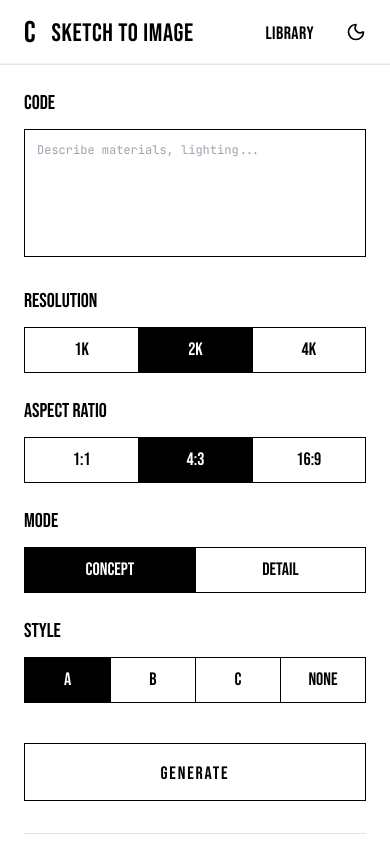
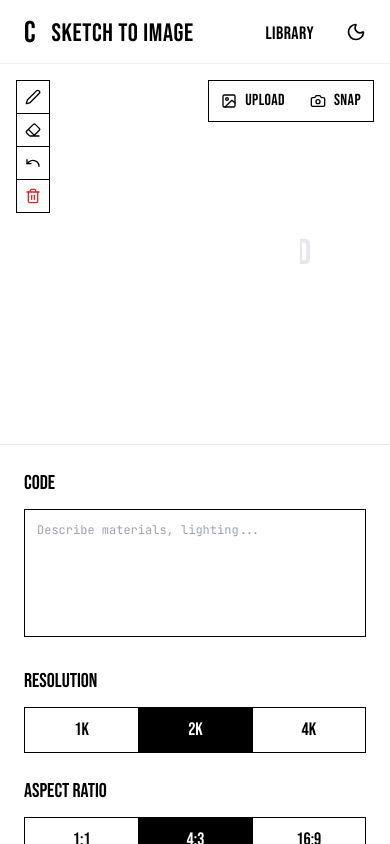
Before and after one commit to kimdongwook-crete/CRE-TE-SKETCH-to-IMAGE, a React (Vite) app: page / in a window 390 px wide. Built offline with nearby package versions, Linux system fonts and the light colour scheme.

Commit message:
Optimize mobile layout with fixed canvas ratio and responsive sizing

```diff
--- a/App.tsx
+++ b/App.tsx
@@ -364,7 +364,7 @@ function App() {
             />
           )}
 
-          <div className="flex-1 relative bg-white dark:bg-black flex flex-col min-w-0">
+          <div className="relative bg-white dark:bg-black flex flex-col min-w-0 h-[45vh] md:h-auto md:flex-1">
             <div className="w-full h-full relative">
               {activeTab === 'create' && (
                 <CanvasBoard
@@ -380,7 +380,7 @@ function App() {
               )}
             </div>
           </div>
-          <div className="w-full md:w-[320px] bg-bw-white dark:bg-bw-black p-6 short:p-3 flex flex-col gap-6 short:gap-3 shrink-0 z-[51] overflow-y-auto border-t md:border-t-0 md:border-l border-black/10 dark:border-white/10 relative">
+          <div className="w-full md:w-[320px] bg-bw-white dark:bg-bw-black p-6 short:p-3 flex flex-col gap-6 short:gap-3 z-[51] overflow-y-auto border-t md:border-t-0 md:border-l border-black/10 dark:border-white/10 relative flex-1 md:flex-none md:h-full">
             {isProcessing && (
               <div className="absolute inset-0 bg-white/95 dark:bg-black/95 z-40 pointer-events-none" />
             )}
```
